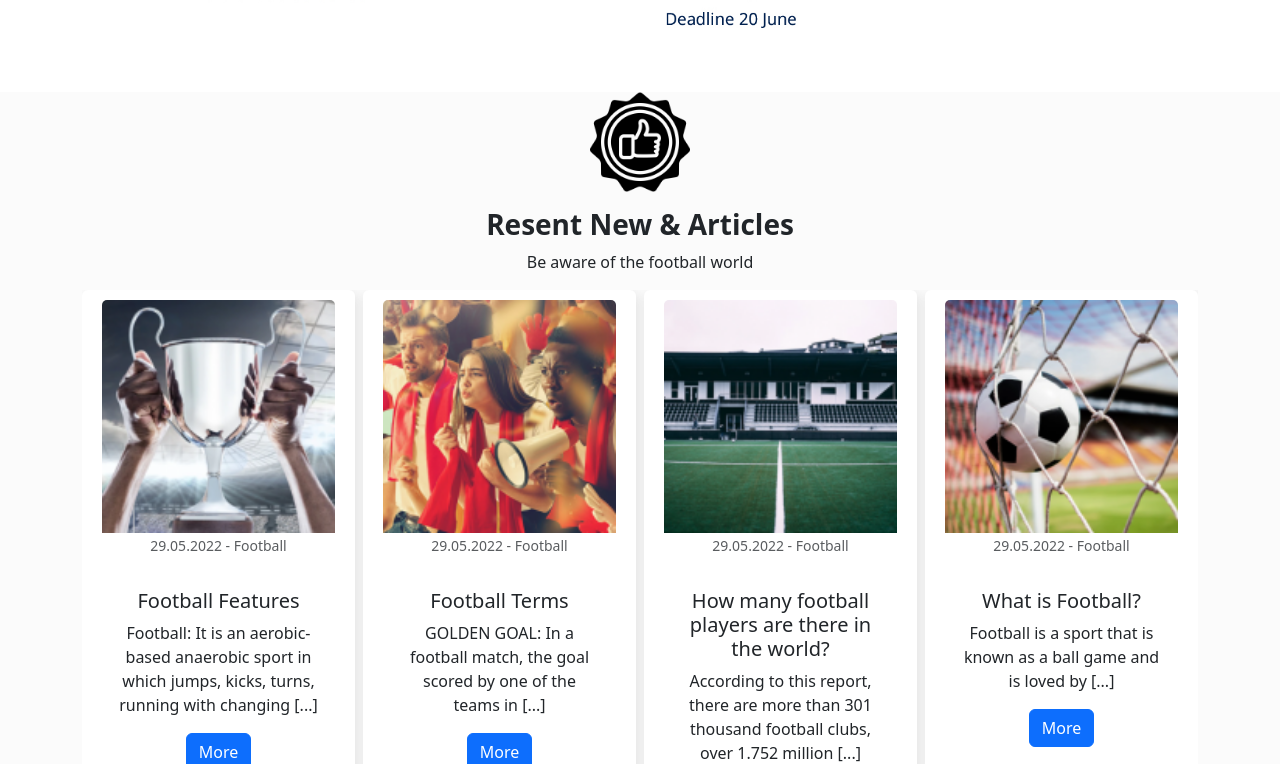
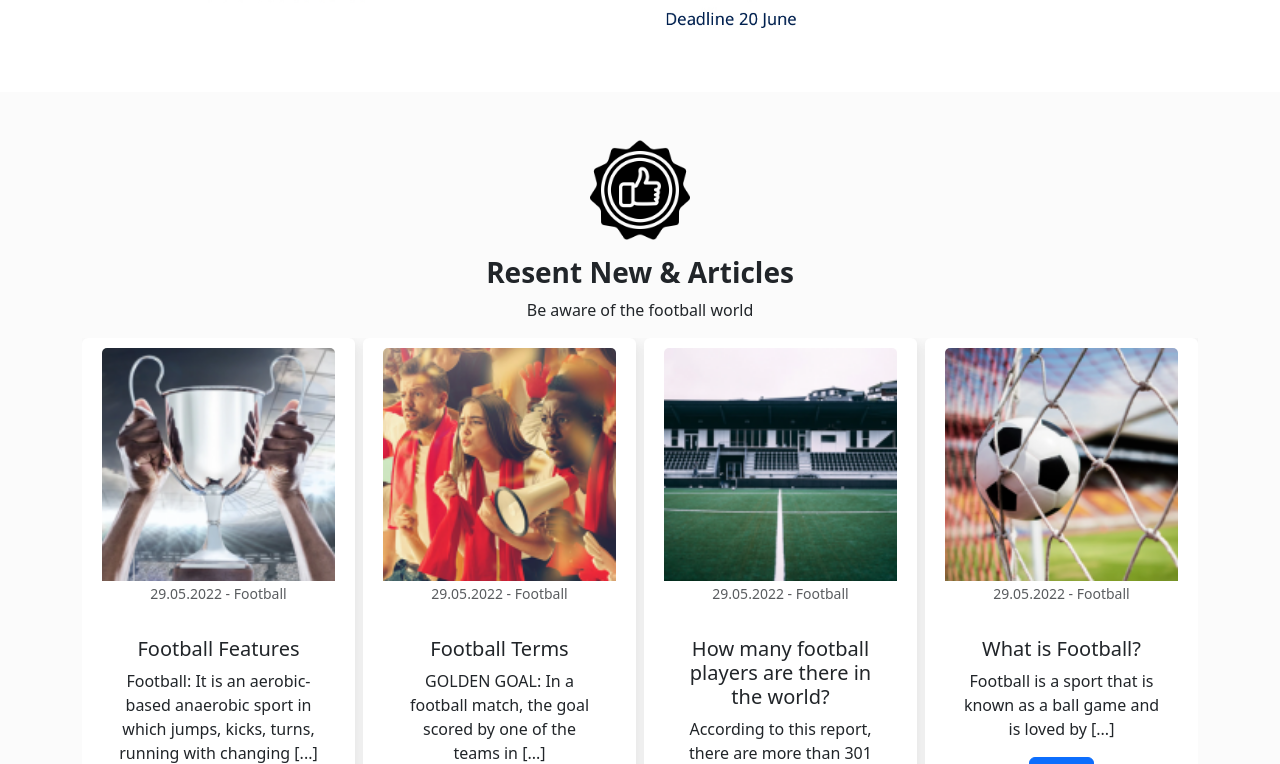
Before and after one commit to FernandoVerderame/proj-html-vuejs, a Vue app: page / in a window 1280 px wide. Shown: the part 3976-4740 px from the top of the page. Built offline with nearby package versions, Linux system fonts and the light colour scheme.

Commit message:
added padding on articles section

```diff
--- a/src/components/articles/ArticlesSection.vue
+++ b/src/components/articles/ArticlesSection.vue
@@ -99,7 +99,7 @@ export default {
 </script>
 
 <template>
-    <section id="articles">
+    <section id="articles" class="pt-5">
         <div class="container">
             <div class="text-center">
                 <img class="flat-icon mb-3" src="../../assets/img/recommended (1).png" alt="">
```
